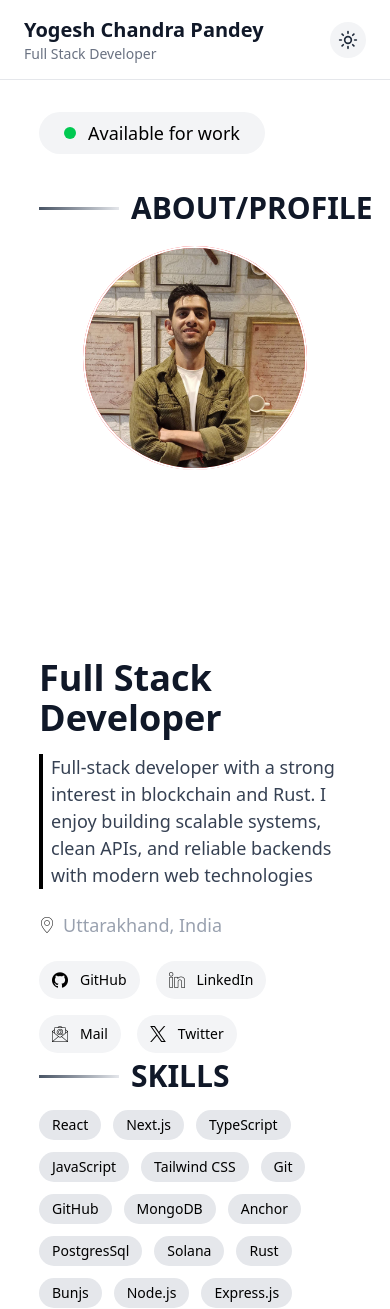
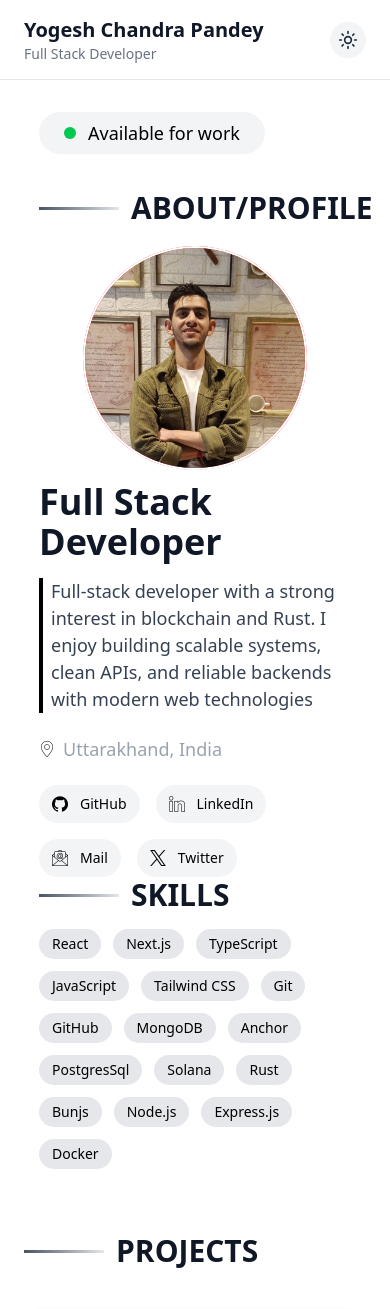
Before and after one commit to its-YogeshChandra/Portfolio, a Next.js app: page / in a window 390 px wide. Shown: the top 1309 px of the page. Built offline with nearby package versions, Linux system fonts and the light colour scheme; no server answers.

Commit message:
Adjust hero section container heights for improved responsiveness.

```diff
--- a/src/components/hero.section.tsx
+++ b/src/components/hero.section.tsx
@@ -55,8 +55,8 @@ export const HeroSection = () => {
                 <div className="w-20 h-[3px] bg-linear-to-r from-gray-600 to-gray-200 dark:from-gray-400 dark:to-gray-800"></div>
                 <p className="text-3xl font-bold text-gray-900 dark:text-white"> ABOUT/PROFILE</p>
             </div>
-            <div className="w-full min-h-100 flex flex-col-reverse md:flex-row gap-x-2 ">
-                <div className="w-full md:w-2/3 min-h-100 flex flex-col mt-3 md:mt-15">
+            <div className="w-full h-auto md:min-h-100 flex flex-col-reverse md:flex-row gap-x-2 ">
+                <div className="w-full md:w-2/3 h-auto md:min-h-100 flex flex-col mt-3 md:mt-15">
                     <div>
                         <p className="text-4xl font-extrabold text-gray-900 dark:text-white">Full Stack </p>
                         <p className="text-4xl font-extrabold text-gray-900 dark:text-white">Developer</p>
@@ -79,7 +79,7 @@ export const HeroSection = () => {
                         ))}
                     </div>
                 </div>
-                <div className="w-full md:w-1/2 min-h-100 flex justify-center md:justify-start md:pl-5 md:mt-0">
+                <div className="w-full md:w-1/2 h-auto md:min-h-100 flex justify-center md:justify-start md:pl-5 md:mt-0">
                     <div className="w-56 h-56 md:w-72 md:h-72 rounded-full bg-red-500 relative">
                         <Image src={portimage} alt="profile" className="w-full h-full rounded-full border-2 border-white object-cover" />
                     </div>
```
